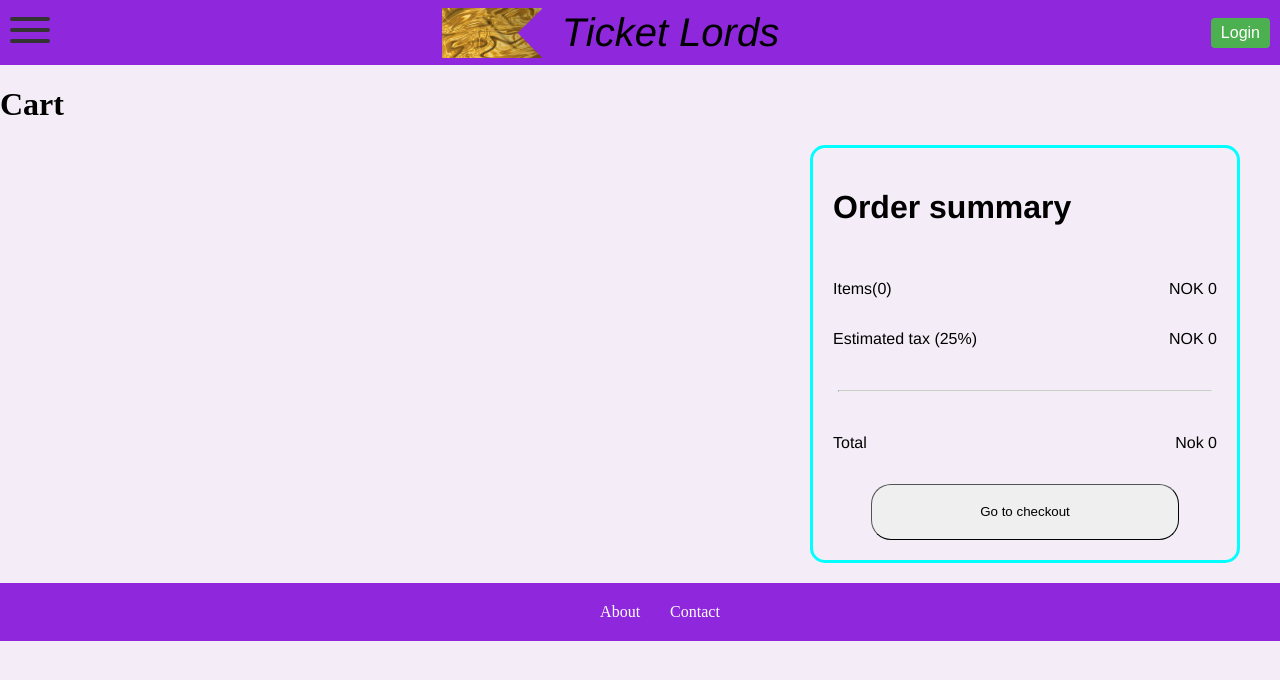
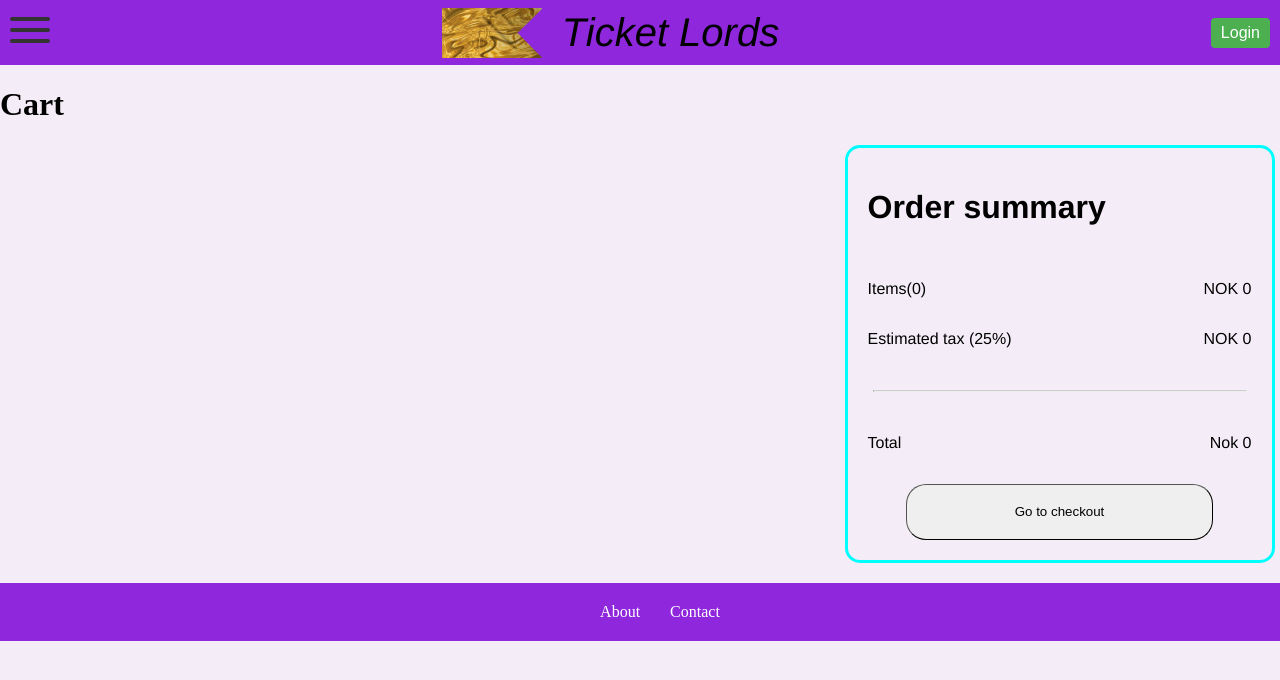
Before and after one commit to IDATA2301/idata2301-ticketlords-group4, a React (Vite) app: page /cart in a window 1280 px wide. Shown: the top 680 px of the page. Built offline with nearby package versions, Linux system fonts and the light colour scheme.

Commit message:
Wrapped the CartSummary in a div to more easily decide its size, without restricting the CartSummary directly.

```diff
--- a/src/css/CartPage.css
+++ b/src/css/CartPage.css
@@ -47,3 +47,7 @@
   justify-content: space-between;
   align-items: center;
 }
+
+.cart-summary {
+  width: 30%;
+}
--- a/src/css/CartSummary.module.css
+++ b/src/css/CartSummary.module.css
@@ -4,7 +4,7 @@
   border-radius: 15px;
   padding: 20px;
   display: flex;
-  width: 30%;
+  width: 100%;
   flex-direction: column;
   margin-bottom: 20px;
   row-gap: 2rem;
--- a/src/pages/CartPage.tsx
+++ b/src/pages/CartPage.tsx
@@ -76,11 +76,13 @@ export default function CartPage() {
           )}
         </div>
 
-        <CartSummary showCheckoutButton={true}
-          totalCost={totalCost}
-          pricePreTax={pricePreTax}
-          taxPrice={taxPrice}
-          itemCount={cartItems.reduce((sum, item) => sum + item.amount, 0)} />
+        <div className="cart-summary">
+          <CartSummary showCheckoutButton={true}
+            totalCost={totalCost}
+            pricePreTax={pricePreTax}
+            taxPrice={taxPrice}
+            itemCount={cartItems.reduce((sum, item) => sum + item.amount, 0)} />
+        </div>
       </div >
     </>
   )
```
